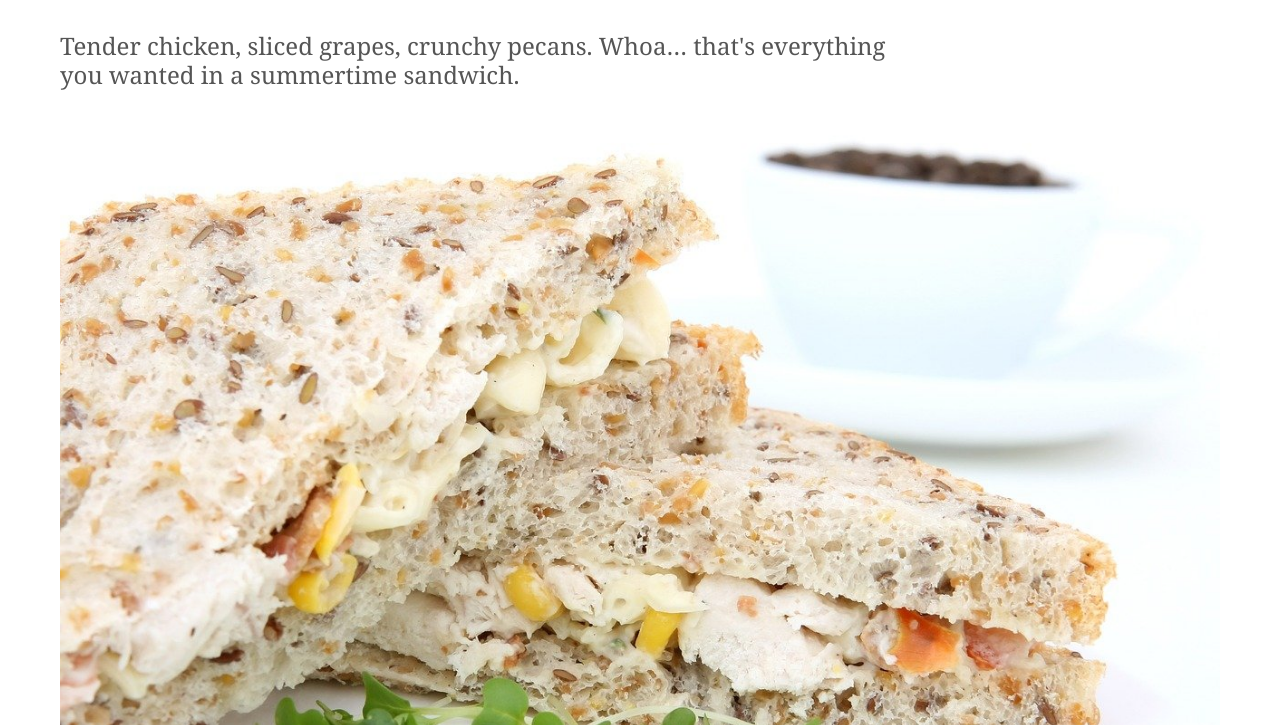
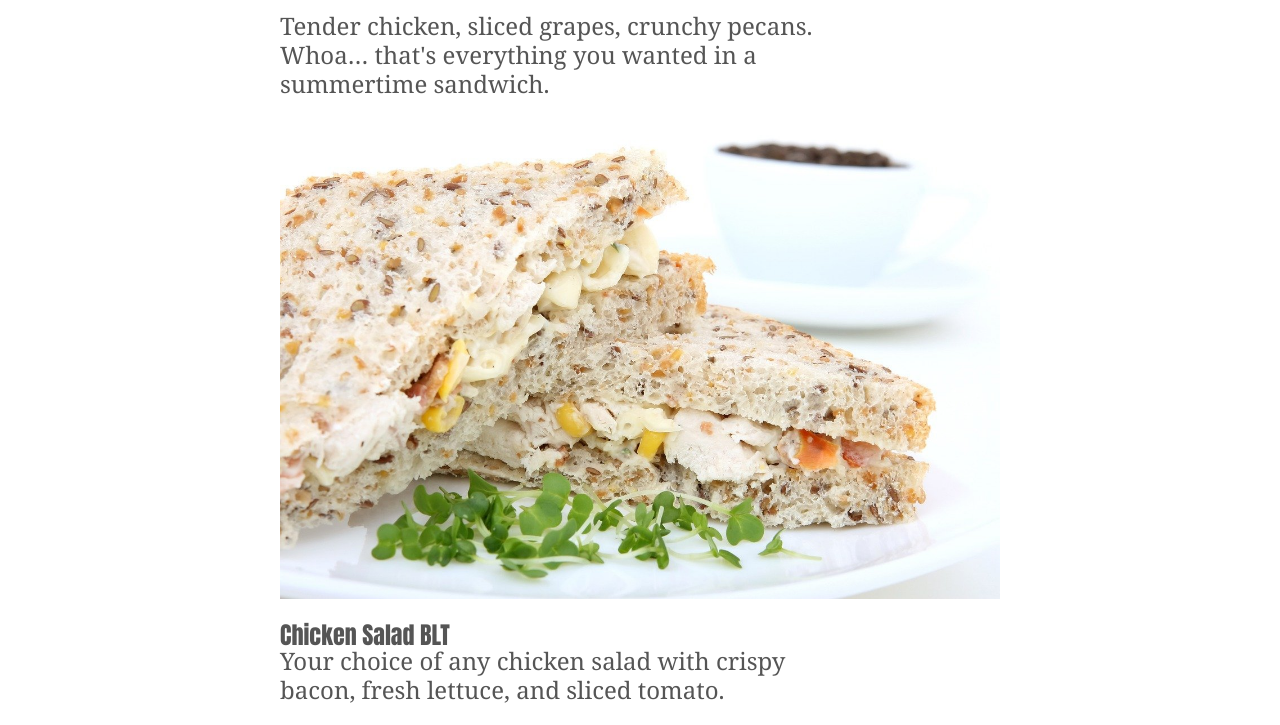
Before and after one commit to marijanbrvar/RestaurantPage, a website built with webpack: page dist/index.html in a window 1280 px wide. Shown: the part 282-1007 px from the top of the page. Built offline with Linux system fonts and the light colour scheme.

Commit message:
Fix layout style

```diff
--- a/src/ui/styles/main.css
+++ b/src/ui/styles/main.css
@@ -6,6 +6,6 @@ body {
 }
 
 .container {
-  margin: 40px;
-  margin-top: 60px;
+  margin: 40px auto;
+  max-width: 760px;
 }
```
Also changed, not shown: dist/assets/bundle.js.
